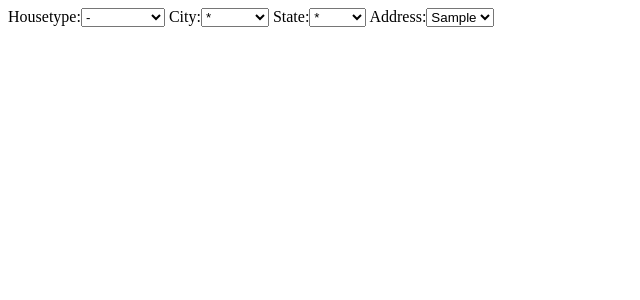
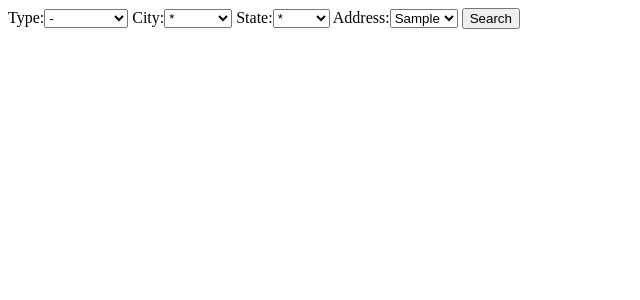
Before and after one commit to covesoyars/Stone-Cold-Properties, a Django app: page /property_app/search/ in a window 1280 px wide. Shown: the top 300 px of the page, without its empty margins (0-640 px from the left). Run offline with Django 3.2, Linux system fonts and the light colour scheme; tables that the repository leaves empty hold one stand-in row (values such as "Sample post").

Commit message:
added search button and grabbed values

```diff
--- a/stone_cold_props/property_app/search.py
+++ b/stone_cold_props/property_app/search.py
@@ -21,7 +21,7 @@ def rem_duplicate_state():
 class searchForm(forms.Form):
 
 
-    houseType = forms.ChoiceField(choices=[('*', '-'), ('House', 'House'), ('Apartment', 'Apartment')])
+    type = forms.ChoiceField(choices=[('*', '-'), ('House', 'House'), ('Apartment', 'Apartment')])
     city = forms.ChoiceField(choices=[(x, x) for x in rem_duplicate_city()])
     state = forms.ChoiceField(choices=[(x, x) for x in rem_duplicate_state()])
     address = forms.ChoiceField(choices=[(x.street, x.street) for x in Address.objects.all()])  #this one shouldnt be here but is just for tests
--- a/stone_cold_props/property_app/templates/property_app/search.html
+++ b/stone_cold_props/property_app/templates/property_app/search.html
@@ -5,9 +5,11 @@
     <title>Living Lookup</title>
 </head>
 <body>
-    <form action="post">
+    <form method="post">
         {% csrf_token %}
         {{ form }}
+        <button type="Search">Search</button>
+
     </form>
 
 
--- a/stone_cold_props/property_app/views.py
+++ b/stone_cold_props/property_app/views.py
@@ -24,5 +24,13 @@ def table(request):
 
 
 def search(request):
+
+	if request.method == 'POST':
+		form = searchForm(request.POST)
+		if form.is_valid():
+			type = form.cleaned_data['type']
+			city = form.cleaned_data['city']
+			state = form.cleaned_data['state']
+			print(type, state, city)
 	form = searchForm()
 	return render(request, 'property_app/search.html', {'form': form})
```
